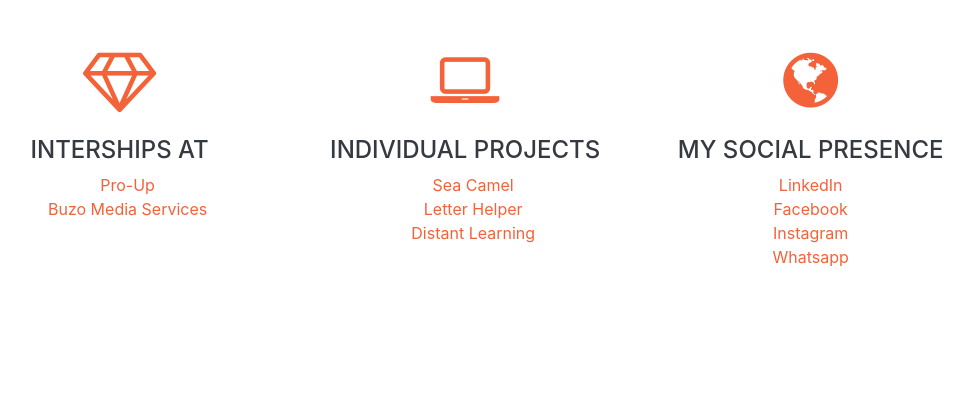
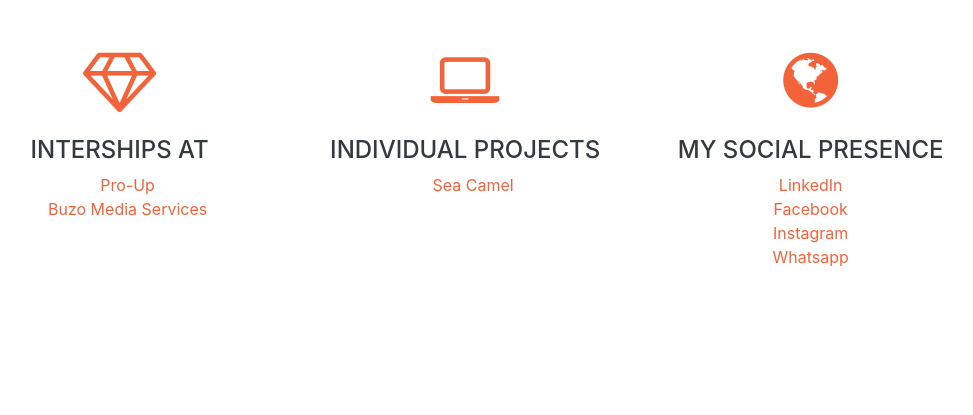
Before and after one commit to harsh3877/portfolio, a PHP site: page / in a window 1280 px wide. Shown: the part 1688-2103 px from the top of the page, without its empty margins (281-1254 px from the left). Run offline with PHP 8.4, Linux system fonts and the light colour scheme; some web fonts are replaced.

Commit message:
Update index.php

```diff
--- a/index.php
+++ b/index.php
@@ -165,9 +165,9 @@
                     	    <div class="zoom py-5 h-100">
 	                            <i class="fa fa-4x fa-laptop text-primary mb-4"></i>
 								<h4 class="">Individual Projects</h4>
-								<a class="linkcontnent ml-3" href="http://seacamel.epizy.com/" data-aos="fade-right" data-aso-delay="800">Sea Camel</a><br>
-								<a class="linkcontnent ml-3" href="http://coolgeek.tech/letterhelper/Website.php" data-aos="fade-right" data-aso-delay="800">Letter Helper</a><br>
-								<a class="linkcontnent ml-3" href="http://coolgeek.tech/dlmc/index.php" data-aos="fade-right" data-aso-delay="800">Distant Learning</a><br>
+								<a class="linkcontnent ml-3" href="https://seacamel.herokuapp.com/" data-aos="fade-right" data-aso-delay="800">Sea Camel</a><br>
+<!-- 								<a class="linkcontnent ml-3" href="http://coolgeek.tech/letterhelper/Website.php" data-aos="fade-right" data-aso-delay="800">Letter Helper</a><br>
+								<a class="linkcontnent ml-3" href="http://coolgeek.tech/dlmc/index.php" data-aos="fade-right" data-aso-delay="800">Distant Learning</a><br> -->
 	                        </div>
 	                    </div>
                     </div>
```
